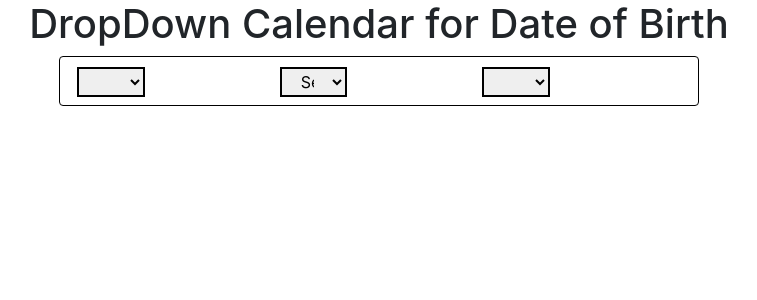
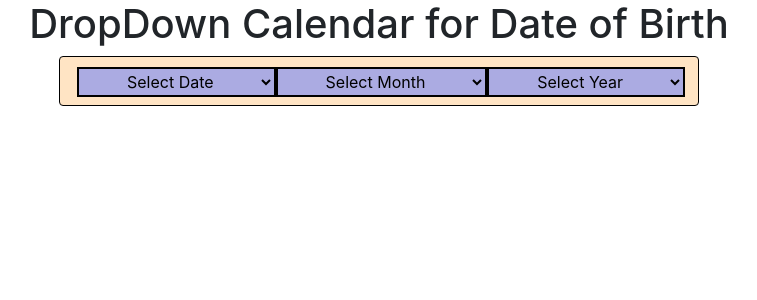
Before and after one commit to Arjun-m-99/Dropdown-Calendar, an Angular app: page / in a window 1280 px wide. Shown: the top 300 px of the page, without its empty margins (261-1018 px from the left). Built offline with nearby package versions, Linux system fonts and the light colour scheme.

Commit message:
Added Custom- validator file

```diff
--- a/src/app/app.component.css
+++ b/src/app/app.component.css
@@ -6,11 +6,21 @@ h1{
     height: 50px;
     padding-top: 8px;
     margin-left: 25%;
-    /*width: 33%;*/
+    max-width: 50%;
+    background-color: bisque;
 }
+
+select{
+    background-color: rgb(171, 171, 226);
+}
+option{
+    background-color: aqua;
+}
+
 .size{
     margin: 2px;
     border: 2px solid black;
     height: 30px;
-    width: 150px;
+    width: 100%;
+    text-align: center;
 }
--- a/src/app/app.component.html
+++ b/src/app/app.component.html
@@ -1,24 +1,29 @@
 <form [formGroup]="calendarForm">
   <h1>DropDown Calendar for Date of Birth</h1>
-  <div class="row col-md-6 card">
+  <div class="row col-md-12 card">
     <!-- <input formControlName="input" type="text"> -->
     <div class="">
-      <select class="size col-md-4" formControlName="dat">
-        <option value="date">Select Date</option>
+      <select class="size" formControlName="date">
+        <option value="" selected>Select Date</option>
         <option *ngFor="let date of dates" value={{date}}>{{date}}</option>
       </select>
-      </div>
-  <div class="" >
-      <select class="size col-md-4" formControlName="month">
-        <option value="">Select Month</option>
+    </div>
+    <div class="">
+      <select class="size" formControlName="month">
+        <option value="" selected>Select Month</option>
         <option *ngFor="let month of months" value={{month}}>{{month}}</option>
       </select>
-      </div>
-  <div class="" >
-      <select class="size col-md-4 " formControlName="year">
-        <!-- <option value="year">Select Year</option> -->
+    </div>
+    <div class="">
+      <select class="size" formControlName="year">
+        <option value="" selected>Select Year</option>
         <option *ngFor="let year of years" value={{year}}>{{year}}</option>
       </select>
     </div>
+    <div *ngIf="calendarForm.controls['date'].invalid && calendarForm.controls['date'].touched" class="warn">
+      <div *ngIf="calendarForm.controls['date'].errors?.required">
+        Password is required.
+      </div>
+    </div>
   </div>
 </form>
--- a/src/app/app.component.ts
+++ b/src/app/app.component.ts
@@ -1,5 +1,6 @@
 import { Component } from '@angular/core';
 import { FormBuilder, FormControl, Validators } from '@angular/forms';
+import { CustomValidators } from './custom-validator';
 
 @Component({
   selector: 'app-root',
@@ -42,10 +43,11 @@ export class AppComponent {
   calendar(){
     console.log("calender");
     this.calendarForm=this.formBuilder.group({
-      dat: new FormControl("",Validators.required),
+      date: new FormControl("",Validators.required),
       month: new FormControl("",Validators.required),
       year: new FormControl("",Validators.required),
-    })
+    },{validator:CustomValidators()}
+    )
   }
   values(){
     // for(let i=1;i<=31;i++){
--- /dev/null
+++ b/src/app/custom-validator.ts
@@ -0,0 +1,29 @@
+import { AbstractControl, FormGroup } from "@angular/forms";
+
+export function CustomValidators() {
+    return (formGroup: FormGroup) => {
+        const checkDate = formGroup.controls['date'];
+        if (formGroup.controls.month.value == 'February') {
+            if (formGroup.controls.year.value % 4 == 0) {
+                //leap year feb<=29
+                if (formGroup.controls.date.value > 29) {
+                    formGroup.controls['date'].setErrors({ confirmedValidator: true });
+                }
+            }
+            else if (formGroup.controls.date.value > 28) {
+                checkDate.setErrors({ confirmedValidator: true });
+            }
+        }
+        else if (formGroup.controls.month.value == 'April' || formGroup.controls.month.value == 'June' || formGroup.controls.month.value == 'September' || formGroup.controls.month.value == 'November') {
+            if (formGroup.controls.date.value > 30) {
+                checkDate.setErrors({ confirmedValidator: true });
+            }
+            else {
+                checkDate.setErrors(null);
+            }
+        }
+        else {
+            checkDate.setErrors(null);
+        }
+    }
+}
```
